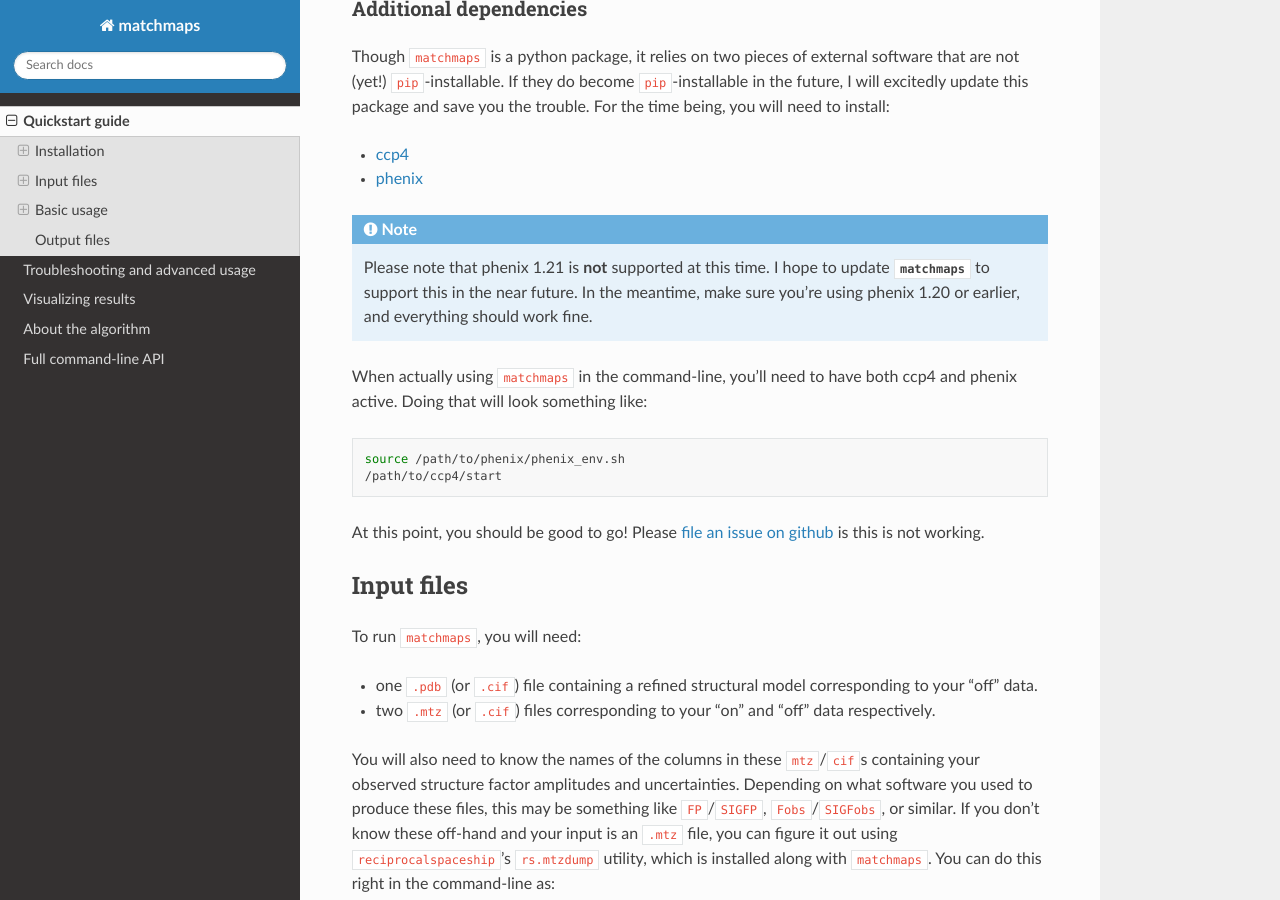
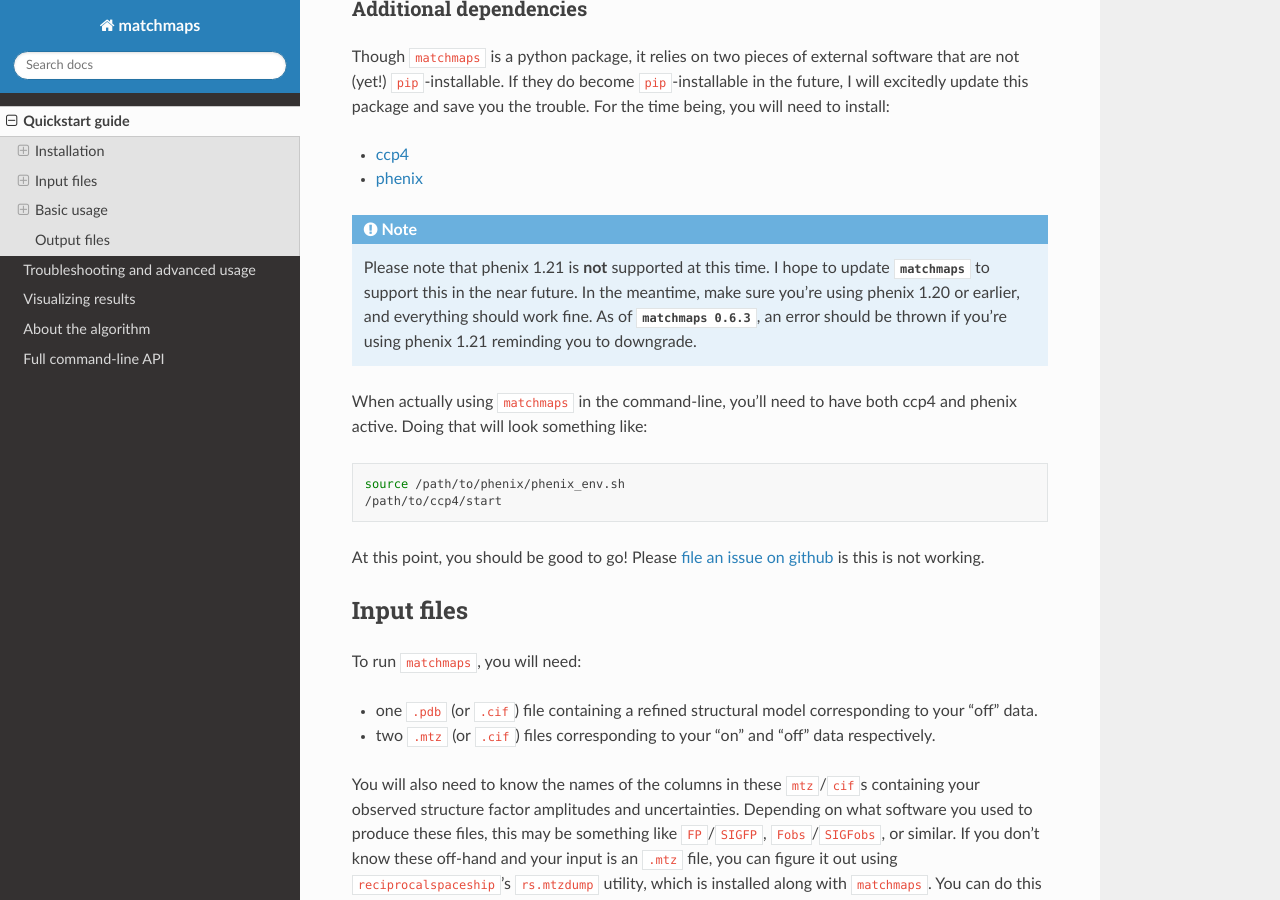
Before and after one commit to rs-station/matchmaps, a Sphinx documentation site: the page built from docs/quickstart.md, in a window 1280 px wide and 900 px high, scrolled down 777 px. Built offline with Sphinx 7.4.7 and the Read the Docs theme 2.0.0, drawn with Linux system fonts in a browser that asks for light colours.

Commit message:
clarify phenix 1.21 note

````diff
--- a/docs/quickstart.md
+++ b/docs/quickstart.md
@@ -30,7 +30,7 @@ Though `matchmaps` is a python package, it relies on two pieces of external soft
 
 ```{eval-rst}
 .. note::
-    Please note that phenix 1.21 is **not** supported at this time. I hope to update `matchmaps` to support this in the near future. In the meantime, make sure you're using phenix 1.20 or earlier, and everything should work fine.
+    Please note that phenix 1.21 is **not** supported at this time. I hope to update `matchmaps` to support this in the near future. In the meantime, make sure you're using phenix 1.20 or earlier, and everything should work fine. As of `matchmaps 0.6.3`, an error should be thrown if you're using phenix 1.21 reminding you to downgrade.
 ```
 When actually using `matchmaps` in the command-line, you'll need to have both ccp4 and phenix active. Doing that will look something like:
 ```bash
````
